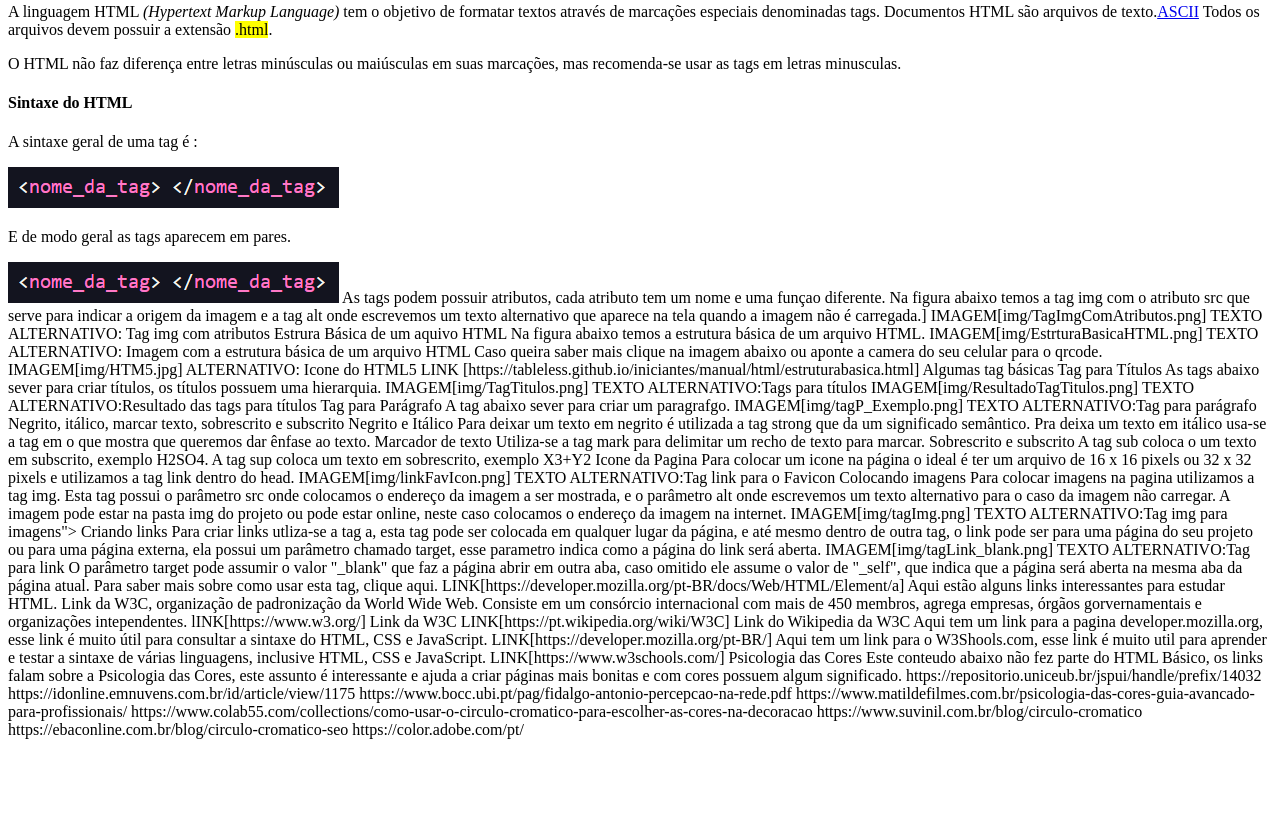
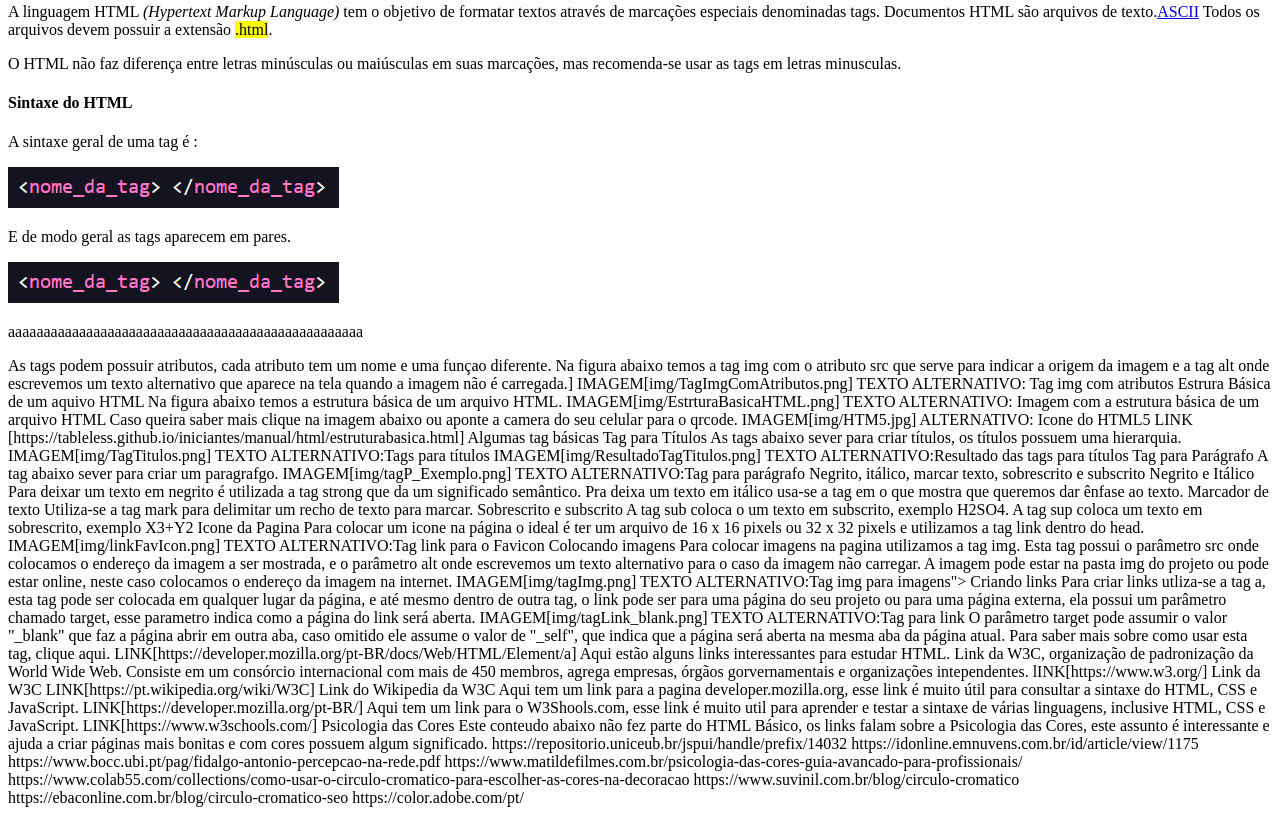
Before and after one commit to raulmelodenovaes/ExerFinalHtmlBasico, a plain HTML site: page index.html in a window 1280 px wide. Shown: the part 833-1648 px from the top of the page. Before the commit the page ends 1580 px from the top, so only its background shows below. Drawn offline with Linux system fonts and the light colour scheme.

Commit message:
confirmar

```diff
--- a/index.html
+++ b/index.html
@@ -38,7 +38,7 @@
      <img src="img/exemploTag.png" alt="">
 
 
-    As tags podem possuir atributos, cada atributo tem um nome e uma funçao diferente. Na figura abaixo temos a tag img com o atributo src que serve para indicar a origem da imagem e a tag alt onde escrevemos um texto alternativo que aparece na tela quando a imagem não é carregada.]
+    <P>aaaaaaaaaaaaaaaaaaaaaaaaaaaaaaaaaaaaaaaaaaaaaaaaaa</P>As tags podem possuir atributos, cada atributo tem um nome e uma funçao diferente. Na figura abaixo temos a tag img com o atributo src que serve para indicar a origem da imagem e a tag alt onde escrevemos um texto alternativo que aparece na tela quando a imagem não é carregada.]
 		IMAGEM[img/TagImgComAtributos.png] TEXTO ALTERNATIVO: Tag img com atributos
 
     Estrura Básica de um aquivo HTML
```
